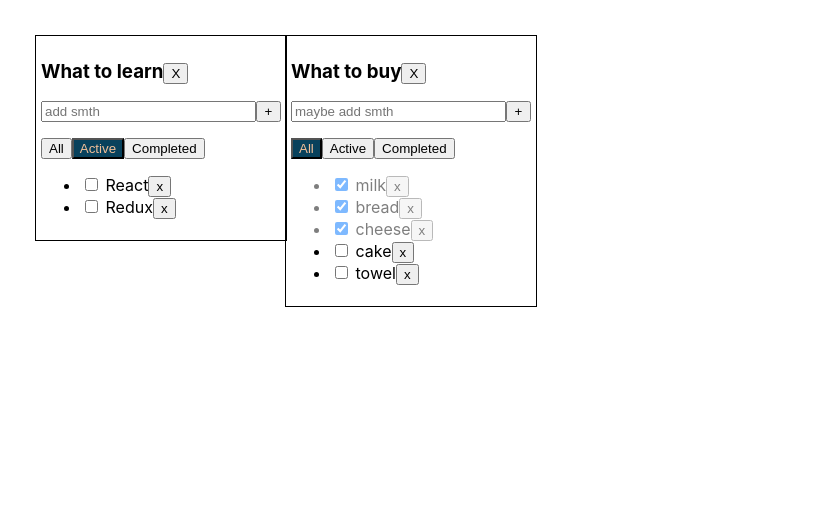
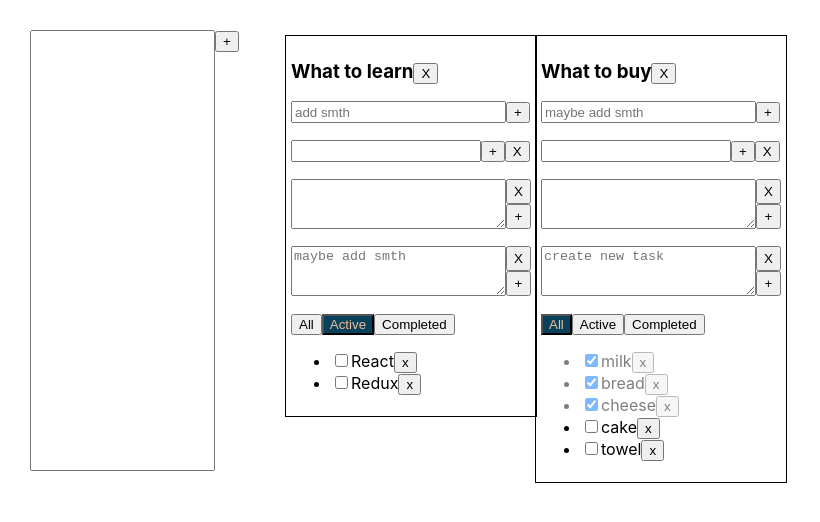
Before and after one commit to isxodus/todolist-ts, a React (Create React App) app: page / in a window 1280 px wide. Shown: the top 522 px of the page, without its empty margins (0-820 px from the left). Built offline with nearby package versions, Linux system fonts and the light colour scheme.

Commit message:
updated UniversalInputArea.tsx

```diff
--- a/src/App.css
+++ b/src/App.css
@@ -1,7 +1,8 @@
 .App {
     padding: 30px;
     display: grid;
-    grid-template-columns: 250px 250px 250px;
+    grid-template-rows: 1fr 1fr;
+    grid-template-columns: 250px 250px 250px 250px;
 }
 
 .App > div {
--- a/src/App.tsx
+++ b/src/App.tsx
@@ -2,6 +2,7 @@ import React, {useState} from 'react';
 import './App.css';
 import {TaskType, ToDoList} from "./components/ToDoList";
 import {v1} from "uuid";
+import {UniversalInputArea} from "./componentsUniversal/UniversalInputArea/UniversalInputArea";
 
 export type FilterValueType = 'all' | 'completed' | 'active'
 export type TodolistType = {
@@ -38,6 +39,14 @@ function App() {
 
     })
 
+    const createNewTodolist = (todolistName: string) => {
+        const id = v1()
+        const newTodolist: TodolistType = {id: id, title: todolistName, filter: 'all'}
+        setTodolists([newTodolist, ...todolists])
+        setTasks({...tasks, [id]: []})
+    }
+
+
     const changeFilter = (id: string, filter: FilterValueType) => {
         let tempArr: Array<TodolistType> = todolists.map(todolist => {
             if (todolist.id === id) todolist.filter = filter
@@ -52,7 +61,7 @@ function App() {
         setTasks({...tempTasks})
     }
 
-    function addTask(id: string, title: string,) {
+    function addTask(id: string, title: string) {
         let tempTasks = {...tasks}
         let newTask: TaskType = {id: v1(), title: title, isDone: false}
         tempTasks[id] = [...tempTasks[id], newTask]
@@ -70,9 +79,16 @@ function App() {
         setTasks(tempTasks)
     }
 
+    const editTask = (listId: string, taskId: string, title: string) => {
+        let tempTasks = {...tasks}
+        tempTasks[listId].filter(el => el.id === taskId)[0].title = title
+        setTasks({...tempTasks})
+    }
+
 
     // console.log(initList)
     return <div className="App">
+        <UniversalInputArea type={"input"} onEntityFunction={createNewTodolist} initText={''}/>
         {todolists.map(todolist => {
             let tasksForToDoList = tasks[todolist.id]
             if (todolist.filter === 'completed') {
@@ -81,7 +97,8 @@ function App() {
             if (todolist.filter === 'active') {
                 tasksForToDoList = tasks[todolist.id].filter((t) => !t.isDone)
             }
-            return <ToDoList id={todolist.id}
+            return <ToDoList key={todolist.id}
+                             id={todolist.id}
                              title={todolist.title}
                              tasks={tasksForToDoList}
                              addTask={addTask}
@@ -89,6 +106,7 @@ function App() {
                              changeFilter={changeFilter}
                              filter={todolist.filter}
                              removeTodolist={removeTodolist}
+                             editTask={editTask}
             />
         })}
 
--- a/src/components/ToDoList.tsx
+++ b/src/components/ToDoList.tsx
@@ -2,6 +2,7 @@ import React from "react";
 import {FilterValueType} from "../App";
 import css from "./ToDoList.module.css"
 import {UniversalInputArea} from "../componentsUniversal/UniversalInputArea/UniversalInputArea";
+import {UniversalEditableSpan} from "../componentsUniversal/UniversalEditableSpan/UniversalEditableSpan";
 
 
 export type TaskType = {
@@ -19,33 +20,10 @@ export type CardType = {
     changeFilter: (id: string, value: FilterValueType) => void
     filter: FilterValueType
     removeTodolist: (id: string) => void
+    editTask: (listId: string, taskId: string, title: string) => void
 }
 
 export function ToDoList(props: CardType) {
-    // debugger
-    // const [newTaskTitle, setNewTaskTitle] = useState('')
-    // const [errorMessage, setErrorMessage] = useState('')
-    // //add tasks
-    // const onChangeNewTaskTitleHandler = (e: ChangeEvent<HTMLInputElement>) => {
-    //     setNewTaskTitle(e.currentTarget.value)
-    //     setErrorMessage('')
-    // }
-    // const onKeyPressNewTaskTitleHandler = (e: KeyboardEvent<HTMLInputElement>) => {
-    //     if (e.key === '\n') {
-    //         props.addTask(props.id, newTaskTitle)
-    //         setNewTaskTitle('')
-    //     }
-    // }
-    // const addTask = () => {
-    //     // debugger
-    //     if (newTaskTitle === '') {
-    //         setErrorMessage('You could not create task with empty title')
-    //         return
-    //     }
-    //
-    //     props.addTask(props.id, newTaskTitle)
-    //     setNewTaskTitle('')
-    // }
     //filters
     const onAllClickHandler = () => {
         props.changeFilter(props.id, "all")
@@ -63,15 +41,28 @@ export function ToDoList(props: CardType) {
         props.addTask(props.id, text)
     }
 
+
     return <div>
+
         <div className={css.cardType}>
             <div><h3>{props.title}</h3>
                 <button onClick={() => props.removeTodolist(props.id)}>X</button>
             </div>
 
-            <UniversalInputArea type={"input"} createNewEntityFunction={createNewTask}
-                                noEmptyInput={true} needErrorMessage={true}
+            <UniversalInputArea type={"input"} onEntityFunction={createNewTask}
+                                forbidEmptyInput={true} showErrorMessage={true}
                                 placeholders={["create new task", "add smth", "maybe add smth"]}/>
+
+            <UniversalInputArea type={"input"} onEntityFunction={createNewTask} showCancelButton/>
+            <UniversalInputArea type={"textarea"} onEntityFunction={createNewTask} showCancelButton/>
+
+
+            <UniversalInputArea type={"textarea"} onEntityFunction={createNewTask}
+                                showCancelButton={true}
+                                forbidEmptyInput={true} showErrorMessage={true}
+                                placeholders={["create new task", "add smth", "maybe add smth"]}/>
+
+
             <div>
                 <button className={props.filter === 'all' ? css.activeButton : ''} onClick={onAllClickHandler}>All</button>
                 <button className={props.filter === 'active' ? css.activeButton : ''} onClick={onActiveClickHandler}>Active</button>
@@ -80,9 +71,13 @@ export function ToDoList(props: CardType) {
             <ul>
                 {
                     props.tasks.map((task) => {
+                        const onSpanEditTaskFunction = (text: string) => {
+                            props.editTask(props.id, task.id, text)
+                        }
                         const onRemoveTaskHandler = () => props.removeTask(props.id, task.id)
-                        return <li className={task.isDone ? css.doneTask : ''}>
-                            <input type={"checkbox"} checked={task.isDone}/> <span>{task.title}</span>
+                        return <li key={task.id} className={task.isDone ? css.doneTask : ''}>
+                            <input type={"checkbox"} checked={task.isDone}/>
+                            <UniversalEditableSpan text={task.title} onEntityFunction={onSpanEditTaskFunction}/>
                             <button onClick={onRemoveTaskHandler}>x</button>
                         </li>
                     })
--- /dev/null
+++ b/src/componentsUniversal/UniversalEditableSpan/UniversalEditableSpan.tsx
@@ -0,0 +1,28 @@
+import React, {useState} from "react";
+import {UniversalInputArea} from "../UniversalInputArea/UniversalInputArea";
+
+type UniversalEditableSpanPropsType = {
+    text: string
+    onEntityFunction: (newText: string) => void
+}
+
+export function UniversalEditableSpan(props: UniversalEditableSpanPropsType) {
+    const [editMode, setEditMode] = useState(false)
+    const activateEditMode = () => setEditMode(!editMode)
+
+    //main callback
+    const onEntityFunctionHandler = (text: string) => {
+        props.onEntityFunction(text)
+    }
+    //onblur callback
+    const onBlurHandler = () => {
+
+        activateEditMode()
+    }
+
+    return editMode
+        ? <UniversalInputArea type={'input'} onEntityFunction={onEntityFunctionHandler} initText={props.text}
+                              autoFocus={true} onBlurFunction={onBlurHandler}/>
+        //<input onBlur={activateEditMode} autoFocus={true} value={props.text}/>
+        : <span onDoubleClick={activateEditMode}>{props.text}</span>
+}
--- a/src/componentsUniversal/UniversalInputArea/UniversalInputArea.module.css
+++ b/src/componentsUniversal/UniversalInputArea/UniversalInputArea.module.css
@@ -1,7 +1,41 @@
 .inputArea {
     display: grid;
+
+}
+
+.btn0 {
+    grid-template-columns: 1fr;
+}
+
+.btn1 {
+
     grid-template-columns: 1fr 25px;
-    grid-template-rows: 1fr 15px;
+}
+
+.btn2input {
+
+    grid-template-columns: 1fr 50px;
+}
+
+.btn2textarea {
+    grid-template-columns: 1fr 25px;
+}
+
+.buttonArea {
+
+}
+
+.buttonAreaBtn2textarea {
+    display: grid;
+    grid-template-rows: 25px 25px;
+}
+
+.cancelButton {
+    grid-row: 1/2;
+}
+
+.inputAreaShowError {
+    grid-template-rows: 1fr 17px;
 }
 
 .errorMessage {
--- a/src/componentsUniversal/UniversalInputArea/UniversalInputArea.tsx
+++ b/src/componentsUniversal/UniversalInputArea/UniversalInputArea.tsx
@@ -8,74 +8,122 @@ type DefaultTextAreaPropsType = DetailedHTMLProps<TextareaHTMLAttributes<HTMLTex
 type UniversalInputAreaTypeType = 'textarea' | 'input'
 type KeyInputType = 'both' | 'ctrlEnter' | 'enter'
 
+
 // UNIVERSAL TYPE
 type  UniversalInputAreaPropsType = DefaultInputPropsType & DefaultTextAreaPropsType & {
     type: UniversalInputAreaTypeType
-    createNewEntityFunction: (newText: string) => void
-    noEmptyInput?: boolean
-    needErrorMessage?: boolean
+    onEntityFunction: (newText: string) => void
+    //optional input area
     placeholders?: Array<string>
-    buttonText?: string
+    initText?: string
+    forbidEmptyInput?: boolean
+    //optional buttons
+    onBlurFunction?: () => void
+    addButtonText?: string
+    showCancelButton?: boolean
+    cancelButtonText?: string
     keyPressMode?: KeyInputType
+    //optional error message
+    showErrorMessage?: boolean
 }
 
 
+// COMPONENT
 export const UniversalInputArea: React.FC<UniversalInputAreaPropsType> = (
     {
         type,
-        createNewEntityFunction,
-        noEmptyInput,
-        needErrorMessage,
+        onEntityFunction,
+        //optional input area
         placeholders,
         placeholder,
-        buttonText,
-        keyPressMode
+        initText,
+        autoFocus,
+        forbidEmptyInput,
+        //optional buttons
+        onBlurFunction,
+        addButtonText,
+        showCancelButton,
+        cancelButtonText,
+        keyPressMode,
+        //optional error message
+        showErrorMessage,
     }) => {
-    //set const
-    const localNoEmptyInput = noEmptyInput === undefined ? true : noEmptyInput
-    const localNeedErrorMessage = needErrorMessage === undefined ? true : needErrorMessage
-    const localPlaceholder = placeholders ? placeholders[Math.floor(Math.random() * placeholders.length)] : placeholder
-    const localButtonText = buttonText ? buttonText : "+"
-    const localKeyPressMode = keyPressMode ? keyPressMode : 'both'
+    //SET CONST INPUT BEHAVIOUR
+    const [localPlaceholder] = useState(placeholders ? placeholders[Math.floor(Math.random() * placeholders.length)] : placeholder)
+    const localInitText = initText ? initText : ''
+    const localAutoFocus = autoFocus === undefined ? false : autoFocus
+    const localForbidEmptyInput = forbidEmptyInput === undefined ? true : forbidEmptyInput
+    //SET CONST BUTTONS
+    const localShowAddButton = !onBlurFunction
+    const localAddButtonText = addButtonText ? addButtonText : "+"
+    const localShowCancelButton = showCancelButton !== undefined
+    const localCancelButtonText = cancelButtonText ? cancelButtonText : "X"
+    const localKeyPressMode = keyPressMode ? keyPressMode : (type === 'textarea' ? 'ctrlEnter' : 'both')
+    //SET CONST ERROR MESSAGE
+    const localShowErrorMessage = showErrorMessage === undefined ? true : showErrorMessage
+    //SET STYLES
+    const numberOfButtons = [localShowAddButton, localShowCancelButton].filter(Boolean).length
+    const inputAreaStyle = `${css.inputArea} ${css['btn' + (numberOfButtons > 1 ? numberOfButtons + type : numberOfButtons)]} ${localShowErrorMessage ? css.inputAreaShowError : ''}`
+    const buttonAreaStyle = numberOfButtons === 2 && type === 'textarea' ? css.buttonAreaBtn2textarea : css.buttonArea
+    const cancelButtonStyle = css.cancelButton
 
-    //text state
-    const [inputText, setInputText] = useState('')
-    const editInputTextHandler = (e: ChangeEvent<HTMLTextAreaElement> | ChangeEvent<HTMLInputElement>) => {
+
+    //TEXT STATE
+    const [text, setText] = useState(localInitText)
+    const editTextHandler = (e: ChangeEvent<HTMLTextAreaElement> | ChangeEvent<HTMLInputElement>) => {
         setErrorText('')
-        setInputText(e.currentTarget.value)
-    }
-    //error state
-    const [errorText, setErrorText] = useState('')
-    const editErrorTextHandler = (text: string) => {
-        setErrorText(text)
+        setText(e.currentTarget.value)
     }
 
+    //ERROR STATE
+    const [errorText, setErrorText] = useState('')
+    const editErrorTextHandler = (text: string) => setErrorText(text)
 
-    //add text callback
-    const createNewEntityHandler = () => {
-        if (localNoEmptyInput && inputText === '') {
+    //MAIN ENTITY CALLBACK
+    const mainEntityFunctionHandler = () => {
+        //errors
+        if (localForbidEmptyInput && text === '') {
             editErrorTextHandler("No empty values are allowed")
             return
         }
-        createNewEntityFunction(inputText)
-        setInputText('')
+        onEntityFunction(text)
+        onBlurFunction !== undefined ? onBlurFunction() : setText('')
     }
-    //keyPress callback
+
+    //KEYPRESS CALLBACK
     const onKeyPressHandler = (e: KeyboardEvent<HTMLTextAreaElement> | KeyboardEvent<HTMLInputElement>) => {
         if ((e.key === '\n' && (localKeyPressMode === 'both' || localKeyPressMode === 'ctrlEnter')) ||
-            (e.key === 'Enter' && (localKeyPressMode === 'both' || localKeyPressMode === 'ctrlEnter'))
+            (e.key === 'Enter' && (localKeyPressMode === 'both' || localKeyPressMode === 'enter'))
         ) {
-            createNewEntityHandler()
+            mainEntityFunctionHandler()
         }
     }
 
+    //OTHER CALLBACKS
+    const onCancelHandler = () => setText(localInitText)
+    const onBlurHandler = () => onBlurFunction ? mainEntityFunctionHandler() : true
 
-    return <div className={css.inputArea}>
+    return <div className={inputAreaStyle}>
         {type === 'input' &&
-            <input value={inputText} placeholder={localPlaceholder} onChange={editInputTextHandler} onKeyPress={onKeyPressHandler}/>}
+            <input value={text}
+                   autoFocus={localAutoFocus}
+                   placeholder={localPlaceholder}
+                   onChange={editTextHandler}
+                   onKeyPress={onKeyPressHandler}
+                   onBlur={onBlurHandler}/>}
         {type === 'textarea' &&
-            <textarea value={inputText} placeholder={localPlaceholder} onChange={editInputTextHandler} onKeyPress={onKeyPressHandler}/>}
-        <button onClick={createNewEntityHandler}>{localButtonText}</button>
-        {localNeedErrorMessage && <span className={css.errorMessage}>{errorText}</span>}
+            <textarea value={text}
+                      autoFocus={localAutoFocus}
+                      placeholder={localPlaceholder}
+                      onChange={editTextHandler}
+                      onKeyPress={onKeyPressHandler}
+                      onBlur={onBlurHandler}/>}
+        {/*for buttons*/}
+        <div className={buttonAreaStyle}>
+            {localShowAddButton && <button onClick={mainEntityFunctionHandler}>{localAddButtonText}</button>}
+            {localShowCancelButton && <button className={cancelButtonStyle} onClick={onCancelHandler}>{localCancelButtonText}</button>}
+        </div>
+
+        {localShowErrorMessage && <span className={css.errorMessage}>{errorText}</span>}
     </div>
 }
```
